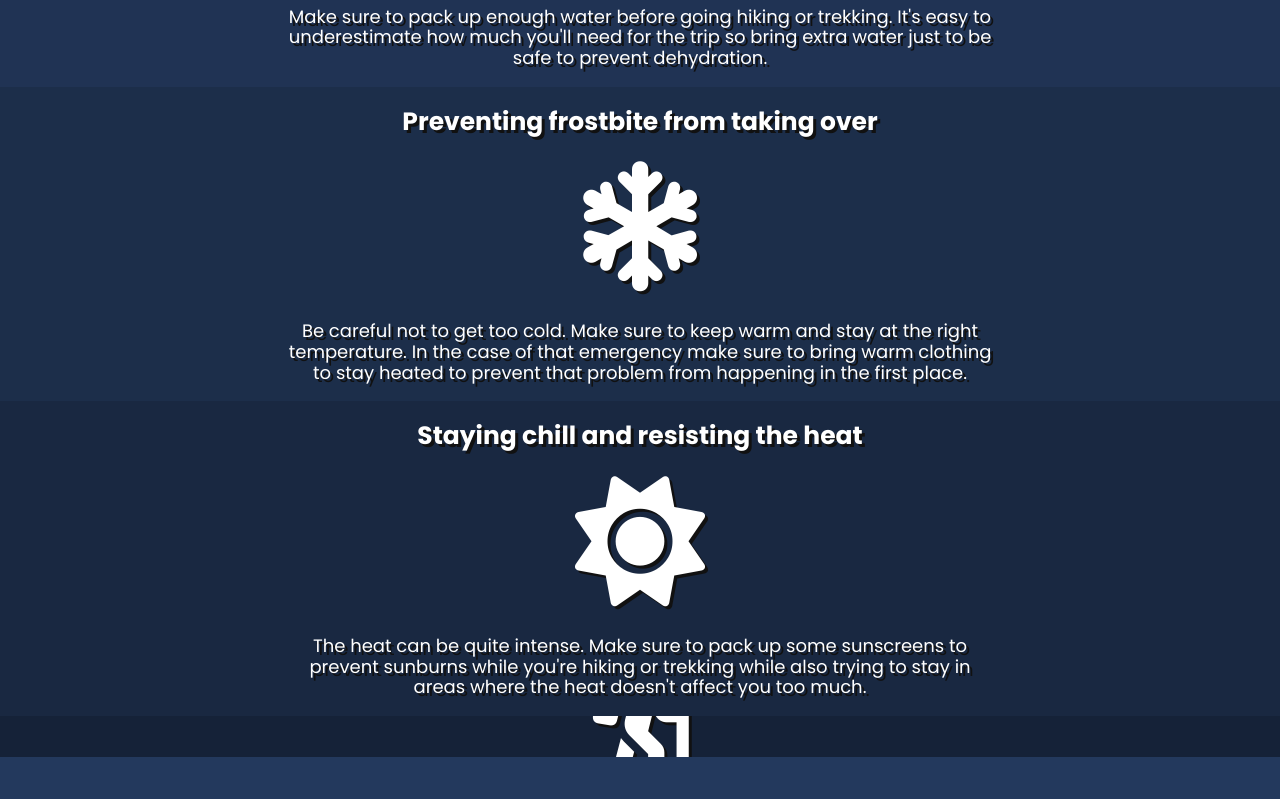
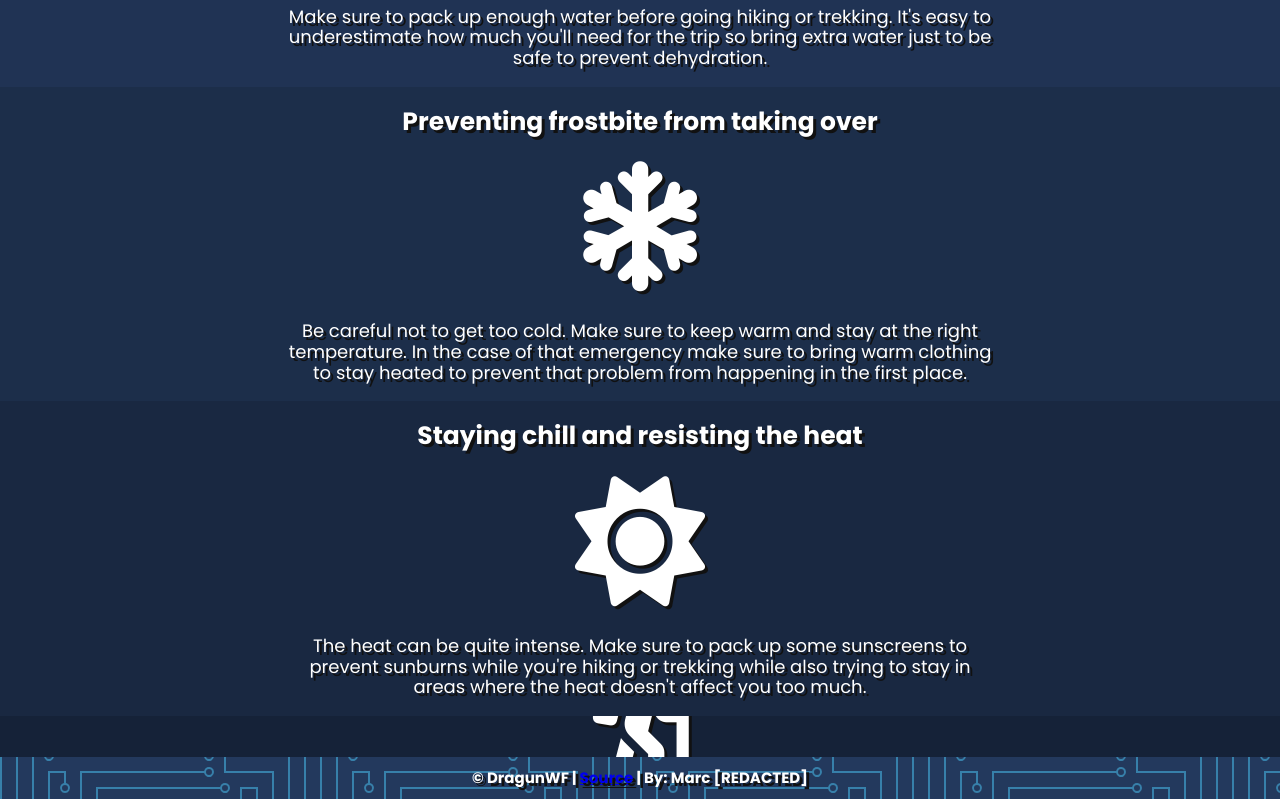
Before and after one commit to DragunWF/Hiking-Safety-Protocol-Web-App, a website built with Parcel: page index.html in a window 1280 px wide. Shown: the part 413-1212 px from the top of the page. Before the commit the page ends 1170 px from the top, so only its background shows below. Built offline with nearby package versions, Linux system fonts and the light colour scheme.

Commit message:
Added footer structure

```diff
--- a/index.html
+++ b/index.html
@@ -70,6 +70,18 @@
           emergency.
         </p>
       </section>
+      <footer class="content flex-object" id="sixth">
+        <h2>
+          &copy; DragunWF |
+          <a
+            href="https://github.com/DragunWF/hiking-safety-protocols.netlify.app"
+            target="_blank"
+            class="text-link"
+            >Source</a
+          >
+          | By: Marc <b>[REDACTED]</b>
+        </h2>
+      </footer>
     </div>
     <script src="js/main.js"></script>
   </body>
```
